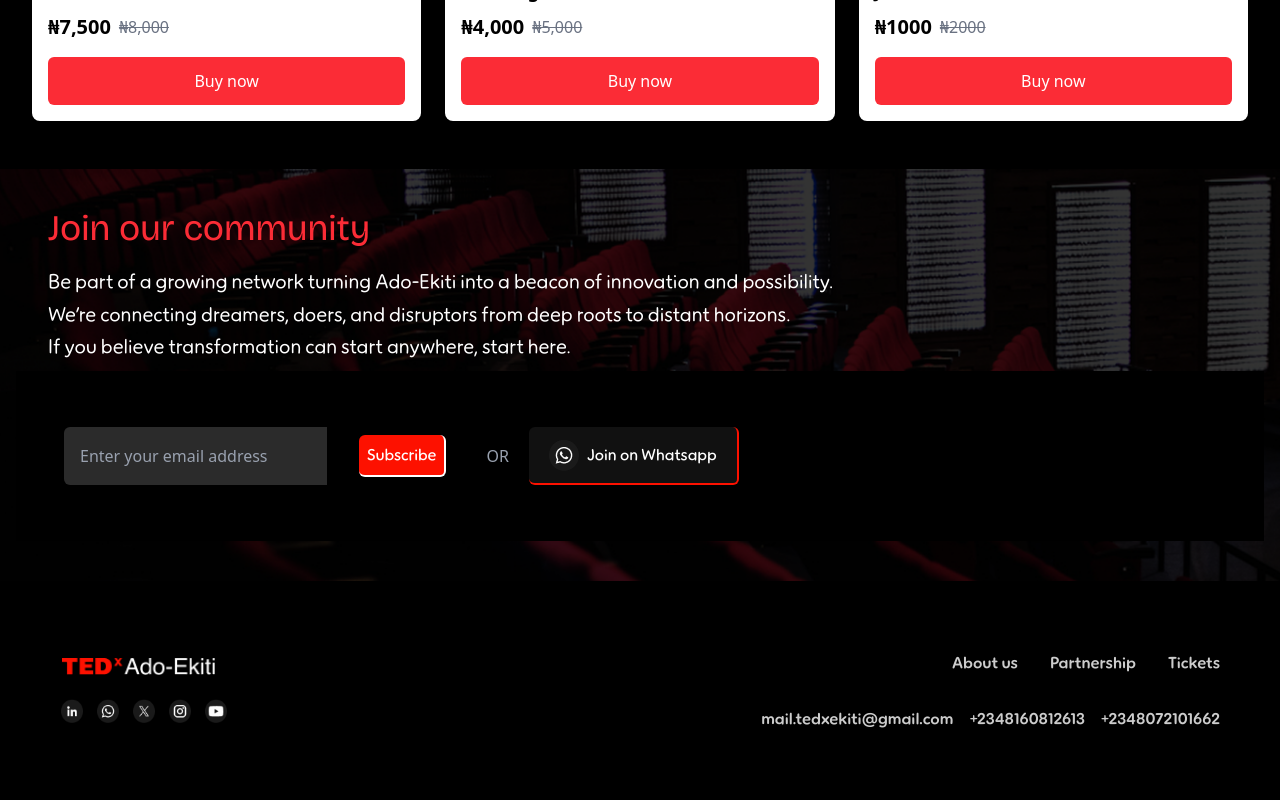
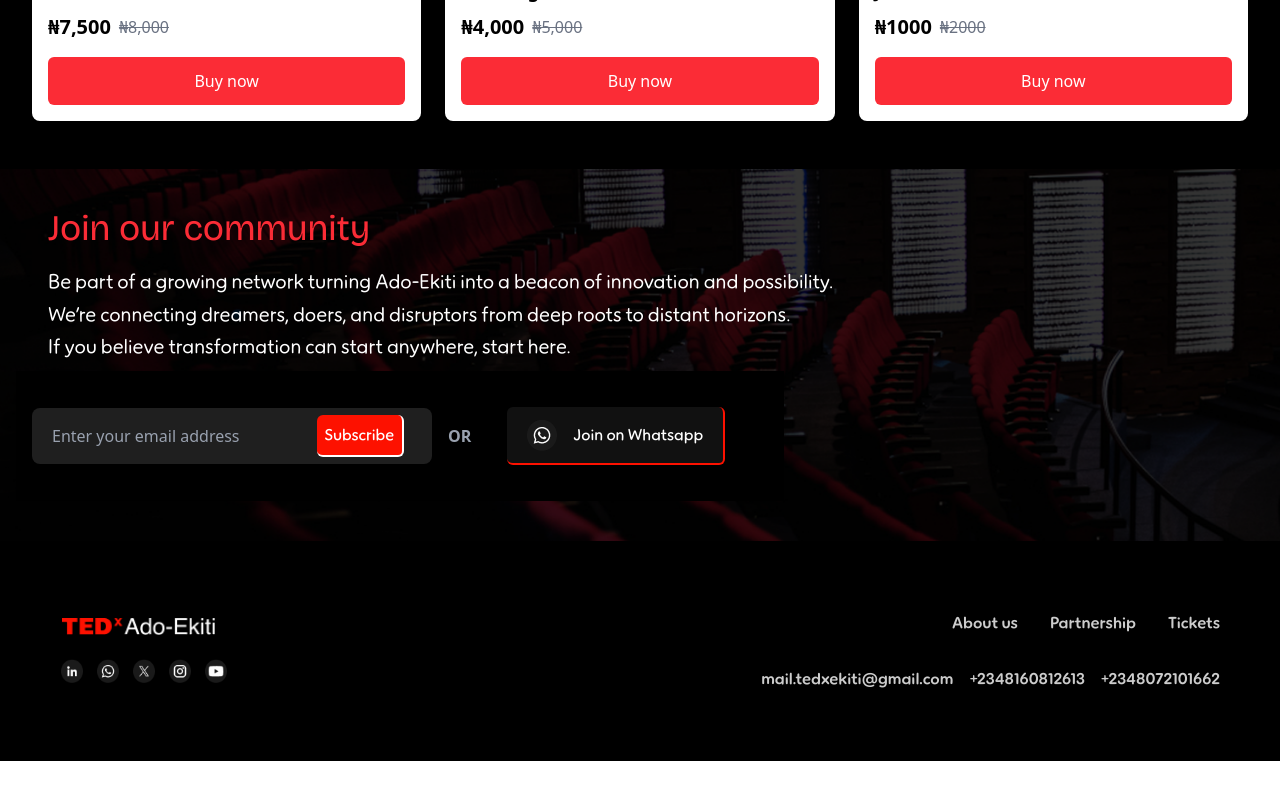
Before and after one commit to iamwealthpriest/tedxado-ekiti, a React (Vite) app: page /shop in a window 1280 px wide. Shown: the part 1230-2030 px from the top of the page. After the commit the page ends 1991 px from the top, so only its background shows below. Built offline with nearby package versions, Linux system fonts and the light colour scheme.

Commit message:
Fix/Added updated fixes to speaker and shop page

```diff
--- a/src/components/Button.jsx
+++ b/src/components/Button.jsx
@@ -1,6 +1,25 @@
-const Button = ({ text, icon = null, className = "" }) => {
-  return <button
-  className={`btn ${className}`}>{icon && <span>{icon}</span>}{text}</button>;
+const Button = ({ text, icon = null, className = "", link = null }) => {
+  const content = (
+    <>
+      {icon && <span className="mr-2">{icon}</span>}
+      {text}
+    </>
+  );
+
+  return link ? (
+    <a
+      href={link}
+      target="_blank"
+      rel="noopener noreferrer"
+      className={`btn ${className} inline-flex items-center justify-center`}
+    >
+      {content}
+    </a>
+  ) : (
+    <button className={`btn ${className} inline-flex items-center justify-center`}>
+      {content}
+    </button>
+  );
 };
 
 export default Button;
--- a/src/components/JoinOurCommunity.jsx
+++ b/src/components/JoinOurCommunity.jsx
@@ -14,22 +14,29 @@ const JoinOurCommunity = () => {
                     If you believe transformation can start anywhere, start here.
                 </p>
 
-                    <div className="flex items-center justify-left bg-black py-6 px-4 text-white">
-                        <div className="flex flex-wrap p-5">
+                <div className="flex flex-col md:flex-row items-center gap-4 bg-black py-6 px-4 w-full max-w-3xl text-white">
+                    {/* Email Input + Subscribe Button */}
+                    <div className="relative w-full md:w-[400px]">
                         <input
                             type="email"
                             placeholder="Enter your email address"
-                            className="p-4 m-3 rounded-l-md text-base bg-[#2b2b2b] outline-none placeholder-gray-400" />
+                            className="w-full bg-[#1f1f1f] text-gray-300 placeholder-gray-400 rounded md:rounded-lg py-4 px-5 pr-10 focus:outline-none" />
+                        <div className="absolute top-1/2 right-2 -translate-y-1/2">
                             <Button
                                 text="Subscribe"
                                 className={`${"btn-orange"} text-base p-2 m-5 rounded-r-md`} />
                         </div>
-                        <span className="text-gray-400">OR</span>
+                    </div>
+                    {/* OR */}
+                    <span className="text-gray-400 font-semibold">OR</span>
+
+                    {/* WhatsApp Button */}
                     <div className="gap-2 px-5 py-3">
                         <Button
                             icon={<img src="src/assets/whatsapplogo.png" alt="Whatsapp Logo" className="text-white text-lg" />}
                             text="Join on Whatsapp"
                             className={`${"btn-black"} text-base flex items-center gap-2 px-5 py-3`}
+                            link="https://chat.whatsapp.com/Bx1o5wDPuXY5tSEpMKbUMR"
                         />
                     </div>
                 </div>
--- a/src/pages/Shop.jsx
+++ b/src/pages/Shop.jsx
@@ -1,6 +1,8 @@
 import JoinOurCommunity from "../components/JoinOurCommunity";
 import products from "../constants/Merch";
 import Button from '../components/Button';
+import { Link } from "react-router-dom";
+
 
 const Shop = () => {
     return (
@@ -51,9 +53,12 @@ const Shop = () => {
                                             <span className="text-gray-500 line-through">{product.originalPrice}</span>
                                         )}
                                     </div>
-                            <button className="w-full bg-red-500 hover:bg-red-600 text-white py-3 rounded-md font-medium transition-colors">
+                                    <Link
+                                        to="https://wa.me/c/2348083087892"
+                                        className="block w-full bg-red-500 hover:bg-red-600 text-white py-3 rounded-md font-medium text-center transition-colors"
+                                    >
                                         Buy now
-                            </button>
+                                    </Link>
                                 </div>
                             </div>
                         ))}
```
Lines whose indentation alone changed are shown as unchanged.
